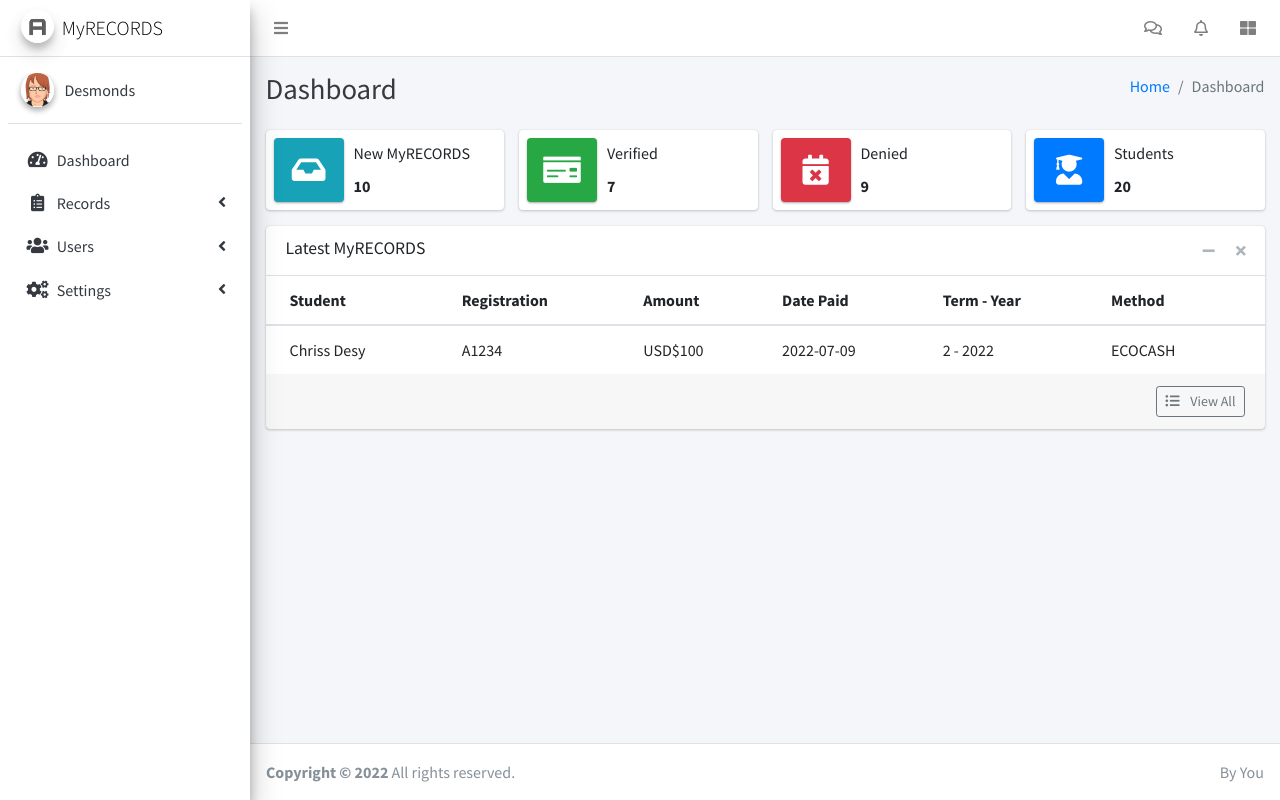
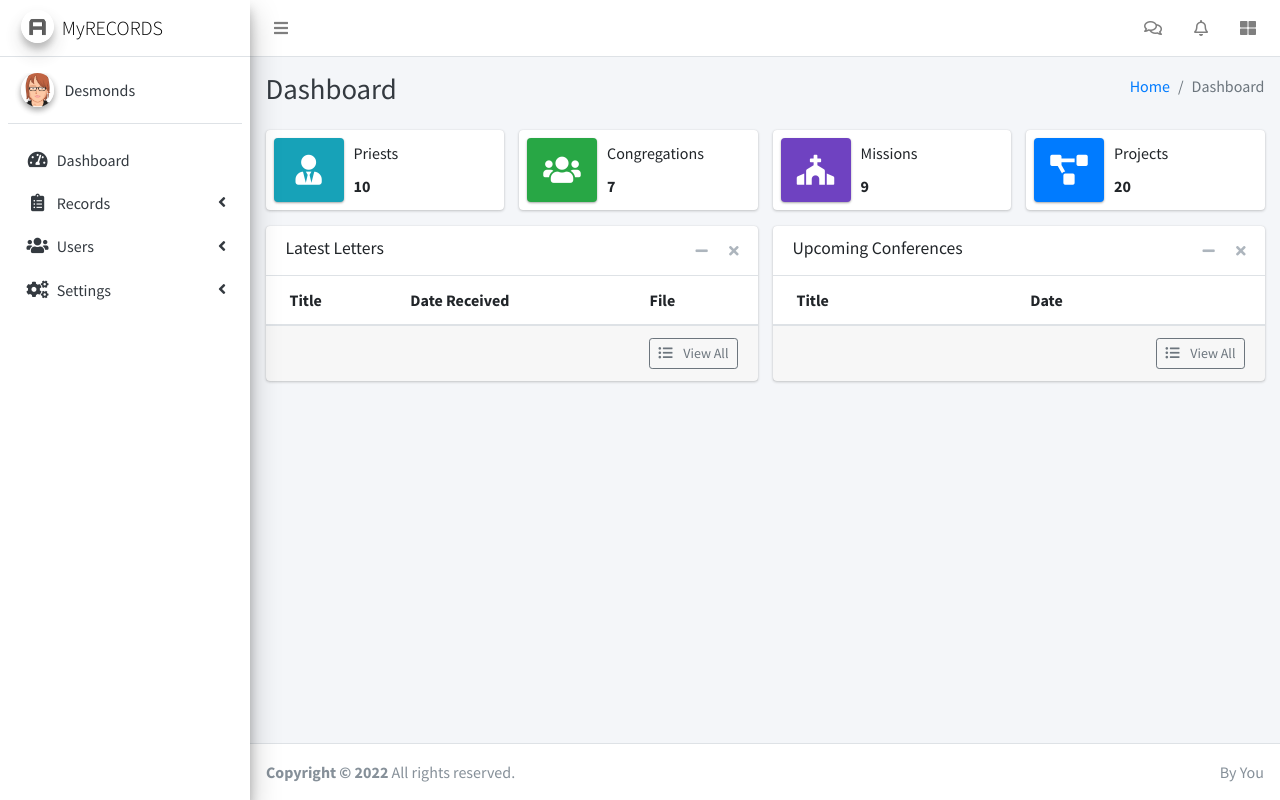
Before and after one commit to ChrissDesy/my_records, a PHP site: page /admin/index.php in a window 1280 px wide. Run offline with PHP 8.4, Linux system fonts and the light colour scheme; a user stored in the database is signed in; lists and menus that the app fills with data are empty; some libraries are stand-ins or nearby versions.

Commit message:
dashboard

```diff
--- a/admin/index.php
+++ b/admin/index.php
@@ -65,10 +65,10 @@ scratch. This page gets rid of all links and provides the needed markup only.
                     <div class="row">
                         <div class="col-12 col-sm-6 col-md-3">
                             <div class="info-box">
-                            <span class="info-box-icon bg-info elevation-1"><i class="fas fa-inbox"></i></span>
+                            <span class="info-box-icon bg-info elevation-1"><i class="fas fa-user-tie"></i></span>
 
                             <div class="info-box-content">
-                                <span class="info-box-text">New MyRECORDS</span>
+                                <span class="info-box-text">Priests</span>
                                 <span class="info-box-number">
                                     <?php echo 10; ?>
                                 </span>
@@ -84,10 +84,10 @@ scratch. This page gets rid of all links and provides the needed markup only.
 
                         <div class="col-12 col-sm-6 col-md-3">
                             <div class="info-box mb-3">
-                            <span class="info-box-icon bg-success elevation-1"><i class="fas fa-money-check"></i></span>
+                            <span class="info-box-icon bg-success elevation-1"><i class="fas fa-users"></i></span>
 
                             <div class="info-box-content">
-                                <span class="info-box-text">Verified</span>
+                                <span class="info-box-text">Congregations</span>
                                 <span class="info-box-number"><?php echo 7; ?></span>
                             </div>
                             <!-- /.info-box-content -->
@@ -97,10 +97,10 @@ scratch. This page gets rid of all links and provides the needed markup only.
                         <!-- /.col -->
                         <div class="col-12 col-sm-6 col-md-3">
                             <div class="info-box mb-3">
-                            <span class="info-box-icon bg-danger elevation-1"><i class="fas fa-calendar-times"></i></span>
+                            <span class="info-box-icon bg-purple elevation-1"><i class="fas fa-church"></i></span>
 
                             <div class="info-box-content">
-                                <span class="info-box-text">Denied</span>
+                                <span class="info-box-text">Missions</span>
                                 <span class="info-box-number"><?php echo 9; ?></span>
                             </div>
                             <!-- /.info-box-content -->
@@ -111,10 +111,10 @@ scratch. This page gets rid of all links and provides the needed markup only.
 
                         <div class="col-12 col-sm-6 col-md-3">
                             <div class="info-box mb-3">
-                            <span class="info-box-icon bg-primary elevation-1"><i class="fas fa-user-graduate"></i></span>
+                            <span class="info-box-icon bg-primary elevation-1"><i class="fas fa-project-diagram"></i></span>
 
                             <div class="info-box-content">
-                                <span class="info-box-text">Students</span>
+                                <span class="info-box-text">Projects</span>
                                 <span class="info-box-number"><?php echo 20; ?></span>
                             </div>
                             <!-- /.info-box-content -->
@@ -128,11 +128,11 @@ scratch. This page gets rid of all links and provides the needed markup only.
                     <!-- Main row -->
                     <div class="row">
                         <!-- col -->
-                        <div class="col-md-12">
+                        <div class="col-md-6">
                             <!-- TABLE: LATEST ORDERS -->
                             <div class="card">
                             <div class="card-header border-transparent">
-                                <h3 class="card-title">Latest MyRECORDS</h3>
+                                <h3 class="card-title">Latest Letters</h3>
 
                                 <div class="card-tools">
                                 <button type="button" class="btn btn-tool" data-widget="collapse">
@@ -149,24 +149,12 @@ scratch. This page gets rid of all links and provides the needed markup only.
                                     <table class="table m-0">
                                         <thead>
                                             <tr>
-                                                <th>Student</th>
-                                                <th>Registration</th>
-                                                <th>Amount</th>
-                                                <th>Date&nbsp;Paid</th>
-                                                <th>Term - Year</th>
-                                                <th>Method</th>
+                                                <th>Title</th>
+                                                <th>Date&nbsp;Received</th>
+                                                <th>File</th>
                                             </tr>
                                         </thead>
-                                        <tbody>
-                                            <tr>
-                                                <td><?php echo 'Chriss Desy' ?></td>
-                                                <td><?php echo 'A1234' ?></td>
-                                                <td><?php echo 'USD$100' ?></td>
-                                                <td><?php echo '2022-07-09' ?></td>
-                                                <td><?php echo '2 - 2022' ?></td>
-                                                <td><?php echo 'ECOCASH' ?></td>
-                                            </tr>
-                                        </tbody>
+                                        <tbody></tbody>
                                     </table>
                                 </div>
                                 <!-- /.table-responsive -->
@@ -176,7 +164,50 @@ scratch. This page gets rid of all links and provides the needed markup only.
                                 <!-- <a href="./new-item.php" class="btn btn-sm btn-outline-info float-left">
                                     <i class="fas fa-plus mr-2"></i> View New
                                 </a> -->
-                                <a href="./new-item.php" class="btn btn-sm btn-outline-secondary float-right">
+                                <a href="./letters.php" class="btn btn-sm btn-outline-secondary float-right">
+                                    <i class="fas fa-list-ul mr-2"></i> View All
+                                </a>
+                            </div>
+                            <!-- /.card-footer -->
+                            </div>
+                            <!-- /.card -->
+                        </div>
+                        <div class="col-md-6">
+                            <!-- TABLE: LATEST ORDERS -->
+                            <div class="card">
+                            <div class="card-header border-transparent">
+                                <h3 class="card-title">Upcoming Conferences</h3>
+
+                                <div class="card-tools">
+                                <button type="button" class="btn btn-tool" data-widget="collapse">
+                                    <i class="fas fa-minus"></i>
+                                </button>
+                                <button type="button" class="btn btn-tool" data-widget="remove">
+                                    <i class="fas fa-times"></i>
+                                </button>
+                                </div>
+                            </div>
+                            <!-- /.card-header -->
+                            <div class="card-body p-0">
+                                <div class="table-responsive">
+                                    <table class="table m-0">
+                                        <thead>
+                                            <tr>
+                                                <th>Title</th>
+                                                <th>Date</th>
+                                            </tr>
+                                        </thead>
+                                        <tbody></tbody>
+                                    </table>
+                                </div>
+                                <!-- /.table-responsive -->
+                            </div>
+                            <!-- /.card-body -->
+                            <div class="card-footer clearfix">
+                                <!-- <a href="./new-item.php" class="btn btn-sm btn-outline-info float-left">
+                                    <i class="fas fa-plus mr-2"></i> View New
+                                </a> -->
+                                <a href="./conferences.php" class="btn btn-sm btn-outline-secondary float-right">
                                     <i class="fas fa-list-ul mr-2"></i> View All
                                 </a>
                             </div>
```
